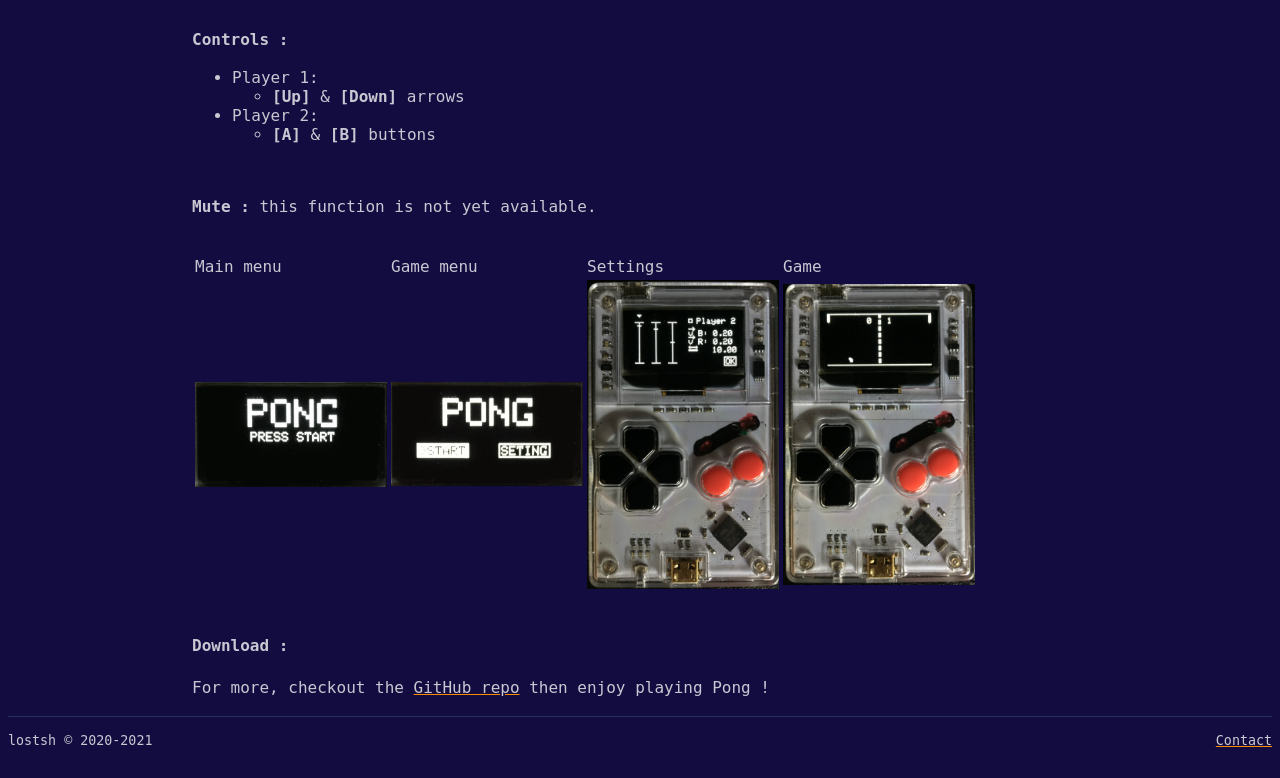
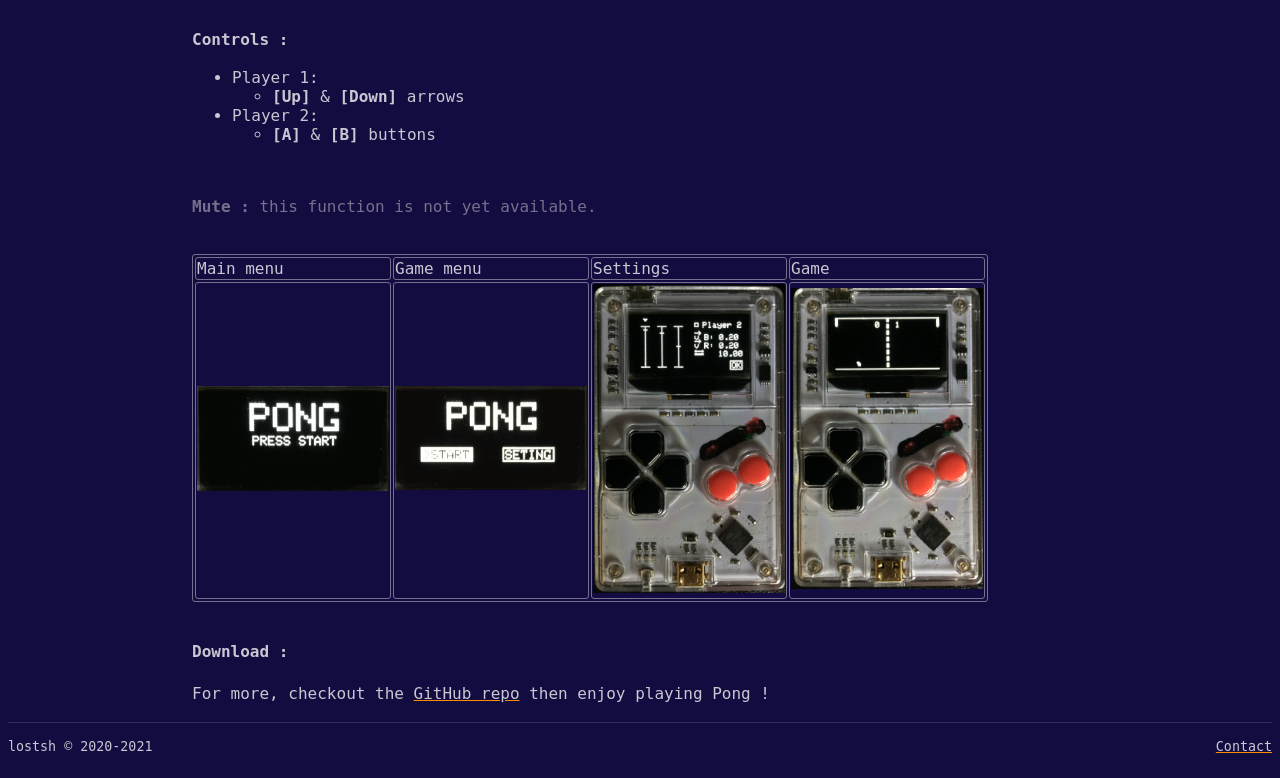
Before and after one commit to lostsh/lostsh.github.io, a PHP site: page /blog/posts/2020-02-27/arduboy-pong-game.html in a window 1280 px wide. Shown: the part 366-1144 px from the top of the page. Before the commit the page ends 1113 px from the top, so only its background shows below. Run offline with PHP 8.4, Linux system fonts and the light colour scheme.

Commit message:
fixing tables in main + fix arduboi article

```diff
--- a/assets/css/main.css
+++ b/assets/css/main.css
@@ -122,6 +122,12 @@ a:hover{
     text-decoration-color: #FF9800;
 }
 
+/* TABLES */
+table, th, td{
+    border: 1px solid #76708C;
+    border-radius: 3px;
+}
+
 /*
     ╔════════════════════════════╗
     ║        Layouts class       ║
--- a/blog/posts/2020-02-27/arduboy-pong-game.html
+++ b/blog/posts/2020-02-27/arduboy-pong-game.html
@@ -65,7 +65,7 @@
         </li>
       </ul>
       <br>
-      <p><span class="bold">Mute :</span> this function is not yet available.</p>
+      <p class="grey"><span class="bold">Mute :</span> this function is not yet available.</p>
       <br>
       <table>
         <thead>
```
